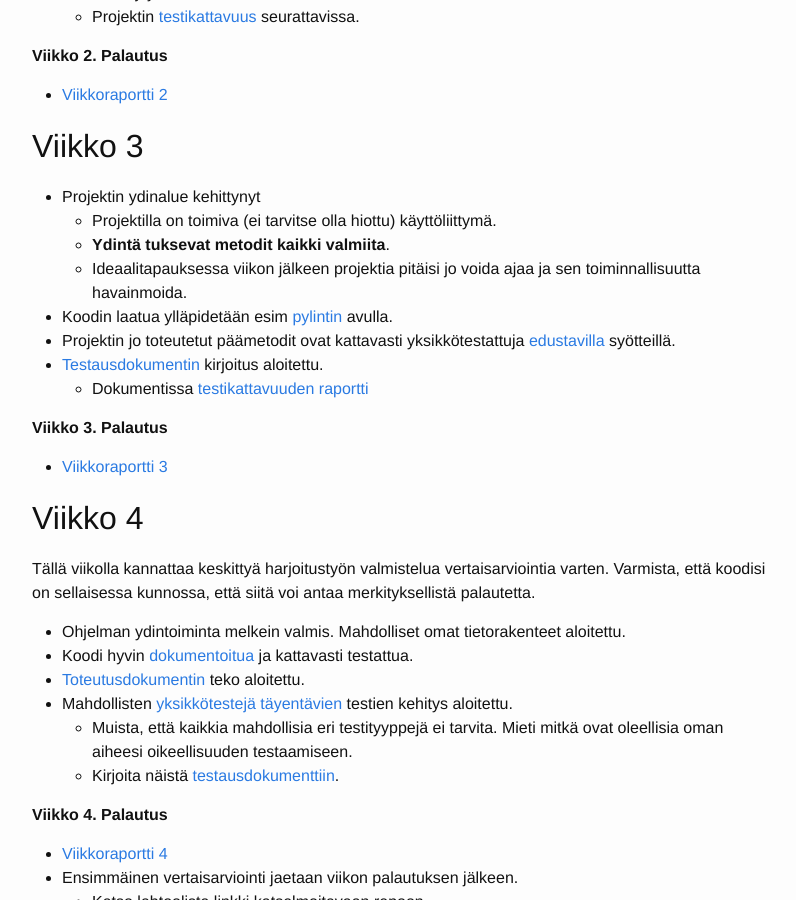
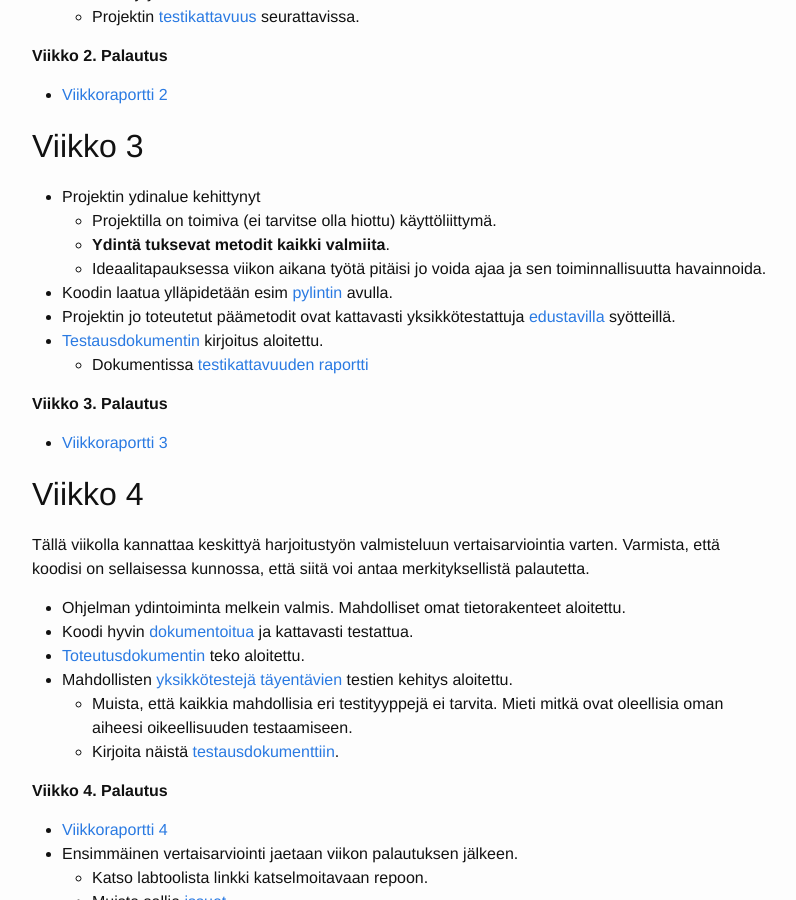
Before and after one commit to algolabra-hy/algolabra-hy.github.io, a Jekyll site: the page built from aikataulu.md, in a window 1280 px wide and 900 px high, scrolled down 993 px. Shown: the whole window, without its empty margins (238-1034 px from the left). Built offline with Jekyll 4.4.1, drawn with Linux system fonts in a browser that asks for light colours.

Commit message:
spelling

```diff
--- a/aikataulu.md
+++ b/aikataulu.md
@@ -43,7 +43,7 @@ Kurssilla on palautus jokaisen viikon lauantaina, näiden deadlinet löytyvät k
 - Projektin ydinalue kehittynyt
     - Projektilla on toimiva (ei tarvitse olla hiottu) käyttöliittymä.
     - **Ydintä tuksevat metodit kaikki valmiita**.
-    - Ideaalitapauksessa viikon jälkeen projektia pitäisi jo voida ajaa ja sen toiminnallisuutta havainmoida.
+    - Ideaalitapauksessa viikon aikana työtä pitäisi jo voida ajaa ja sen toiminnallisuutta havainnoida.
 - Koodin laatua ylläpidetään esim [pylintin](/pylint) avulla.
 - Projektin jo toteutetut päämetodit ovat kattavasti yksikkötestattuja [edustavilla](/respresentativeinputs) syötteillä.
 - [Testausdokumentin](/dokumentaatio#testausdokumentti) kirjoitus aloitettu.
@@ -55,7 +55,7 @@ Kurssilla on palautus jokaisen viikon lauantaina, näiden deadlinet löytyvät k
 
 
 ## Viikko 4
-Tällä viikolla kannattaa keskittyä harjoitustyön valmistelua vertaisarviointia varten.
+Tällä viikolla kannattaa keskittyä harjoitustyön valmisteluun vertaisarviointia varten.
 Varmista, että koodisi on sellaisessa kunnossa, että siitä voi antaa merkityksellistä palautetta.
 
 - Ohjelman ydintoiminta melkein valmis. Mahdolliset omat tietorakenteet aloitettu.
```
